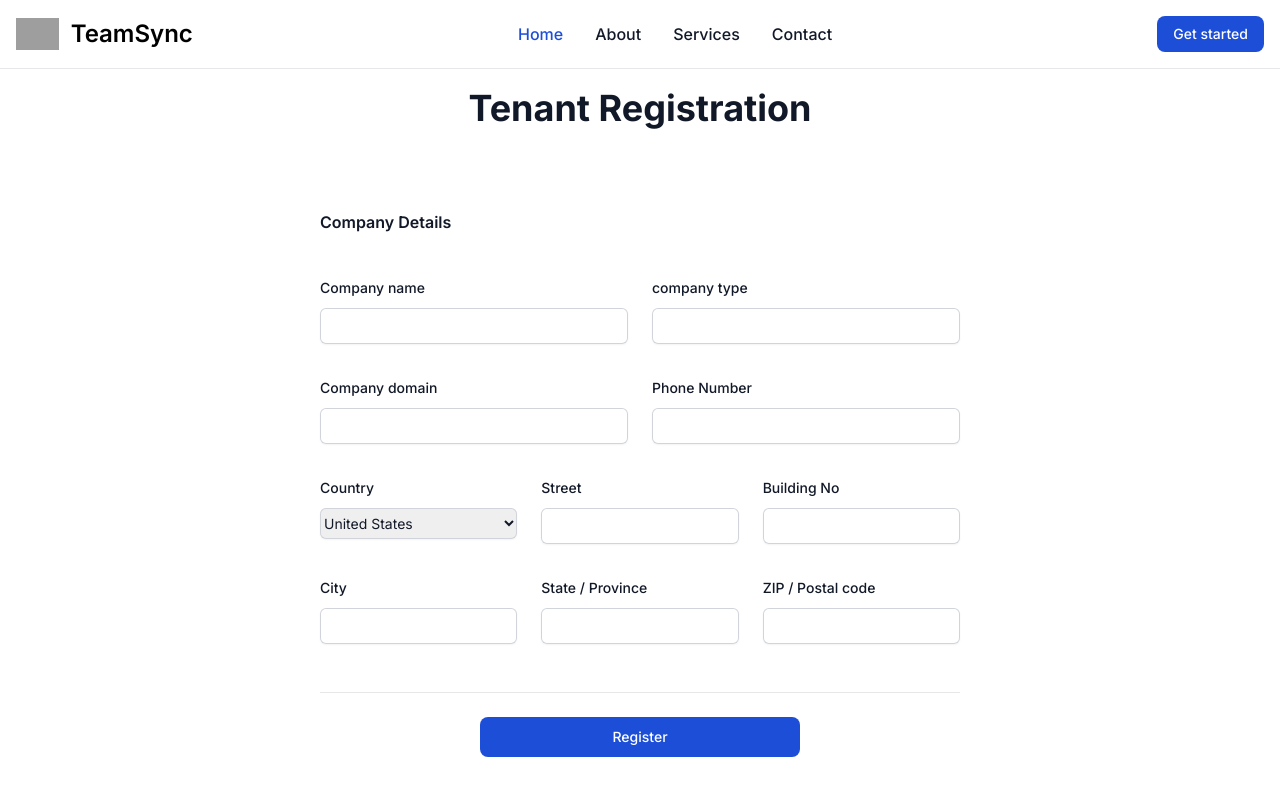
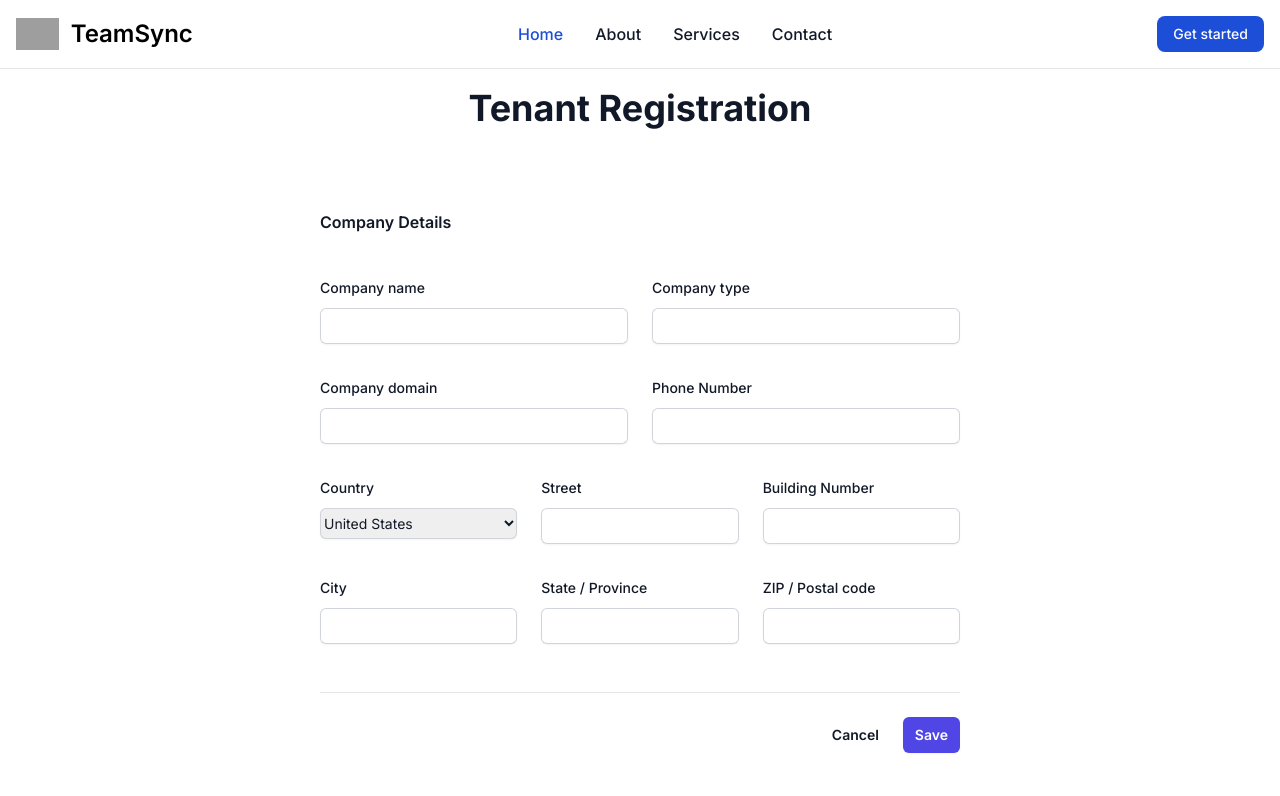
Before and after one commit to jitheshm/TeamSync, a Next.js app in the folder frontend/: page /tenant-registration in a window 1280 px wide. Shown: the top 796 px of the page. Built offline with nearby package versions, Linux system fonts and the light colour scheme; no server answers; grey boxes are pictures that could not be loaded.

Commit message:
tenant registration form linked with api

```diff
--- /dev/null
+++ b/frontend/src/api/tenantService/tenant.ts
@@ -0,0 +1,18 @@
+import instance from "@/axios";
+import { TenantFormData } from "@/components/TenantForm/TenantForm";
+import Cookies from 'js-cookie';
+
+
+export const register = async (formData: TenantFormData) => {
+    try {
+        const response = await instance.post('/tenant-service/v1/tenants', formData, {
+            headers: {
+                Authorization: Cookies.get('team-sync-user-token')
+            }
+
+        })
+        return response.data
+    } catch (error) {
+        throw error
+    }
+}
--- a/frontend/src/components/TenantForm/TenantForm.tsx
+++ b/frontend/src/components/TenantForm/TenantForm.tsx
@@ -1,95 +1,214 @@
-import React from 'react'
+"use client";
+import { register } from '@/api/tenantService/tenant';
+import { useRouter } from 'next/navigation';
+import React, { useState, ChangeEvent, FormEvent } from 'react';
+import { z } from 'zod';
 
-function TenantForm() {
+
+const addressSchema = z.object({
+    building_no: z.string().min(1, 'Building number is required'),
+    city: z.string().min(3, 'City must contain at least 3 letters'),
+    country: z.string().min(3, 'Country must contain at least 3 letters'),
+    postal_code: z.string().regex(/^\d+$/, 'Postal code must contain only digits'),
+    state: z.string().min(2, 'State must contain at least 2 letters'),
+    street: z.string().min(3, 'Street must contain at least 3 letters'),
+});
+
+const tenantSchema = z.object({
+    company_name: z.string().min(3, 'Company name must contain at least 3 letters'),
+    company_type: z.string().min(3, 'Company type must contain at least 3 letters'),
+    address: addressSchema,
+    phone_no: z.string().regex(/^\d+$/, 'Phone number must contain only digits'),
+    domain: z.string().url('Invalid domain').optional().nullable(),
+});
+
+export interface TenantFormData {
+    company_name: string;
+    company_type: string;
+    address: {
+        building_no: string;
+        city: string;
+        country: string;
+        postal_code: string;
+        state: string;
+        street: string;
+    };
+    phone_no: string;
+    domain: string | null;
+}
+
+interface Errors {
+    company_name?: { _errors: string[] };
+    company_type?: { _errors: string[] };
+    address?: {
+        building_no?: { _errors: string[] };
+        city?: { _errors: string[] };
+        country?: { _errors: string[] };
+        postal_code?: { _errors: string[] };
+        state?: { _errors: string[] };
+        street?: { _errors: string[] };
+    };
+    phone_no?: { _errors: string[] };
+    domain?: { _errors: string[] };
+    general?: string;
+}
+
+const TenantForm: React.FC = () => {
+    const [formData, setFormData] = useState<TenantFormData>({
+        company_name: '',
+        company_type: '',
+        address: {
+            building_no: '',
+            city: '',
+            country: '',
+            postal_code: '',
+            state: '',
+            street: '',
+        },
+        phone_no: '',
+        domain: null,
+    });
+    const [errors, setErrors] = useState<Errors>({});
+    const router = useRouter();
+
+    const handleChange = (e: ChangeEvent<HTMLInputElement | HTMLSelectElement>) => {
+        const { name, value } = e.target;
+        if (name.startsWith('address.')) {
+            const addressField = name.split('.')[1];
+            setFormData(prevState => ({
+                ...prevState,
+                address: {
+                    ...prevState.address,
+                    [addressField]: value
+                }
+            }));
+        } else {
+            setFormData(prevState => ({
+                ...prevState,
+                [name]: value
+            }));
+        }
+    };
+
+    const handleSubmit = async (e: FormEvent<HTMLFormElement>) => {
+        e.preventDefault();
+        const result = tenantSchema.safeParse(formData);
+
+        if (result.success) {
+            setErrors({});
+            try {
+                const data = await register(formData);
+                console.log(data);
+                router.push('/');
+            } catch (error: any) {
+                if (error.response) {
+                    const { status, data } = error.response;
+                    setErrors({ general: data.error });
+                } else {
+                    setErrors({ general: "An unexpected error occurred. Please try again later." });
+                }
+            }
+            console.log('Form data:', formData);
+        } else {
+            const formattedErrors = result.error.format();
+            setErrors(formattedErrors);
+        }
+    };
+
     return (
         <div className='bg-white pt-10 h-screen'>
-
             <div>
                 <h4 className="text-3xl font-bold tracki text-center mt-12 sm:text-4xl text-gray-900">Tenant Registration</h4>
             </div>
-            <form className='w-1/2 mx-auto mt-20'>
+            <form className='w-1/2 mx-auto mt-20' onSubmit={handleSubmit}>
                 <div className="space-y-12">
-
                     <div className="border-b border-gray-900/10 pb-12">
                         <h2 className="text-base font-semibold leading-7 text-gray-900">Company Details</h2>
                         <div className="mt-10 grid grid-cols-1 gap-x-6 gap-y-8 sm:grid-cols-6">
                             <div className="sm:col-span-3">
-                                <label htmlFor="company-name" className="block text-sm font-medium leading-6 text-gray-900">Company name</label>
+                                <label htmlFor="company_name" className="block text-sm font-medium leading-6 text-gray-900">Company name</label>
                                 <div className="mt-2">
-                                    <input type="text" name="company-name" id="company-name" autoComplete="given-name" className="block w-full rounded-md border-0 py-1.5 text-gray-900 shadow-sm ring-1 ring-inset ring-gray-300 placeholder:text-gray-400 focus:ring-2 focus:ring-inset focus:ring-indigo-600 sm:text-sm sm:leading-6" />
+                                    <input type="text" name="company_name" id="company_name" autoComplete="given-name" className="block w-full rounded-md border-0 py-1.5 text-gray-900 shadow-sm ring-1 ring-inset ring-gray-300 placeholder:text-gray-400 focus:ring-2 focus:ring-inset focus:ring-indigo-600 sm:text-sm sm:leading-6" value={formData.company_name} onChange={handleChange} />
+                                    {errors.company_name && <span className="text-red-600 text-sm">{errors.company_name._errors[0]}</span>}
                                 </div>
                             </div>
                             <div className="sm:col-span-3">
-                                <label htmlFor="company-type" className="block text-sm font-medium leading-6 text-gray-900">company type</label>
+                                <label htmlFor="company_type" className="block text-sm font-medium leading-6 text-gray-900">Company type</label>
                                 <div className="mt-2">
-                                    <input type="text" name="company-type" id="company-type" className="block w-full rounded-md border-0 py-1.5 text-gray-900 shadow-sm ring-1 ring-inset ring-gray-300 placeholder:text-gray-400 focus:ring-2 focus:ring-inset focus:ring-indigo-600 sm:text-sm sm:leading-6" />
-                                </div>
-                            </div>
-
-                            <div className="sm:col-span-3">
-                                <label htmlFor="company-domain" className="block text-sm font-medium leading-6 text-gray-900">Company domain</label>
-                                <div className="mt-2">
-                                    <input type="text" name="company-domain" id="company-domain" className="block w-full rounded-md border-0 py-1.5 text-gray-900 shadow-sm ring-1 ring-inset ring-gray-300 placeholder:text-gray-400 focus:ring-2 focus:ring-inset focus:ring-indigo-600 sm:text-sm sm:leading-6" />
+                                    <input type="text" name="company_type" id="company_type" className="block w-full rounded-md border-0 py-1.5 text-gray-900 shadow-sm ring-1 ring-inset ring-gray-300 placeholder:text-gray-400 focus:ring-2 focus:ring-inset focus:ring-indigo-600 sm:text-sm sm:leading-6" value={formData.company_type} onChange={handleChange} />
+                                    {errors.company_type && <span className="text-red-600 text-sm">{errors.company_type._errors[0]}</span>}
                                 </div>
                             </div>
                             <div className="sm:col-span-3">
-                                <label htmlFor="phone-number" className="block text-sm font-medium leading-6 text-gray-900">Phone Number</label>
+                                <label htmlFor="domain" className="block text-sm font-medium leading-6 text-gray-900">Company domain</label>
                                 <div className="mt-2">
-                                    <input type="text" name="phone-number" id="phone-number" className="block w-full rounded-md border-0 py-1.5 text-gray-900 shadow-sm ring-1 ring-inset ring-gray-300 placeholder:text-gray-400 focus:ring-2 focus:ring-inset focus:ring-indigo-600 sm:text-sm sm:leading-6" />
+                                    <input type="text" name="domain" id="domain" className="block w-full rounded-md border-0 py-1.5 text-gray-900 shadow-sm ring-1 ring-inset ring-gray-300 placeholder:text-gray-400 focus:ring-2 focus:ring-inset focus:ring-indigo-600 sm:text-sm sm:leading-6" value={formData.domain || ''} onChange={handleChange} />
+                                    {errors.domain && <span className="text-red-600 text-sm">{errors.domain._errors[0]}</span>}
                                 </div>
                             </div>
-
-                            <div className="sm:col-span-2">
-                                <label htmlFor="country" className="block text-sm font-medium leading-6 text-gray-900">Country</label>
+                            <div className="sm:col-span-3">
+                                <label htmlFor="phone_no" className="block text-sm font-medium leading-6 text-gray-900">Phone Number</label>
                                 <div className="mt-2">
-                                    <select id="country" name="country" autoComplete="country-name" className="block w-full rounded-md border-0 py-1.5 text-gray-900 shadow-sm ring-1 ring-inset ring-gray-300 focus:ring-2 focus:ring-inset focus:ring-indigo-600 sm:max-w-xs sm:text-sm sm:leading-6">
-                                        <option>United States</option>
-                                        <option>India</option>
-
-                                    </select>
-                                </div>
-                            </div>
-                            <div className="sm:col-span-2 ">
-                                <label htmlFor="street" className="block text-sm font-medium leading-6 text-gray-900">Street</label>
-                                <div className="mt-2">
-                                    <input type="text" name="street" id="street" className="block w-full rounded-md border-0 py-1.5 text-gray-900 shadow-sm ring-1 ring-inset ring-gray-300 placeholder:text-gray-400 focus:ring-2 focus:ring-inset focus:ring-indigo-600 sm:text-sm sm:leading-6" />
-                                </div>
-                            </div>
-                            <div className="sm:col-span-2 ">
-                                <label htmlFor="building-no" className="block text-sm font-medium leading-6 text-gray-900">Building No</label>
-                                <div className="mt-2">
-                                    <input type="text" name="building-no" id="building-no" className="block w-full rounded-md border-0 py-1.5 text-gray-900 shadow-sm ring-1 ring-inset ring-gray-300 placeholder:text-gray-400 focus:ring-2 focus:ring-inset focus:ring-indigo-600 sm:text-sm sm:leading-6" />
-                                </div>
-                            </div>
-                            <div className="sm:col-span-2 sm:col-start-1">
-                                <label htmlFor="city" className="block text-sm font-medium leading-6 text-gray-900">City</label>
-                                <div className="mt-2">
-                                    <input type="text" name="city" id="city" autoComplete="address-level2" className="block w-full rounded-md border-0 py-1.5 text-gray-900 shadow-sm ring-1 ring-inset ring-gray-300 placeholder:text-gray-400 focus:ring-2 focus:ring-inset focus:ring-indigo-600 sm:text-sm sm:leading-6" />
+                                    <input type="text" name="phone_no" id="phone_no" className="block w-full rounded-md border-0 py-1.5 text-gray-900 shadow-sm ring-1 ring-inset ring-gray-300 placeholder:text-gray-400 focus:ring-2 focus:ring-inset focus:ring-indigo-600 sm:text-sm sm:leading-6" value={formData.phone_no} onChange={handleChange} />
+                                    {errors.phone_no && <span className="text-red-600 text-sm">{errors.phone_no._errors[0]}</span>}
                                 </div>
                             </div>
                             <div className="sm:col-span-2">
-                                <label htmlFor="region" className="block text-sm font-medium leading-6 text-gray-900">State / Province</label>
+                                <label htmlFor="address.country" className="block text-sm font-medium leading-6 text-gray-900">Country</label>
                                 <div className="mt-2">
-                                    <input type="text" name="region" id="region" autoComplete="address-level1" className="block w-full rounded-md border-0 py-1.5 text-gray-900 shadow-sm ring-1 ring-inset ring-gray-300 placeholder:text-gray-400 focus:ring-2 focus:ring-inset focus:ring-indigo-600 sm:text-sm sm:leading-6" />
+                                    <select id="address.country" name="address.country" autoComplete="country-name" className="block w-full rounded-md border-0 py-1.5 text-gray-900 shadow-sm ring-1 ring-inset ring-gray-300 focus:ring-2 focus:ring-inset focus:ring-indigo-600 sm:max-w-xs sm:text-sm sm:leading-6" value={formData.address.country} onChange={handleChange}>
+                                        <option value={'United States'}>United States</option>
+                                        <option value={'India'}>India</option>
+                                    </select>
+                                    {errors.address?.country && <span className="text-red-600 text-sm">{errors.address.country._errors[0]}</span>}
                                 </div>
                             </div>
                             <div className="sm:col-span-2">
-                                <label htmlFor="postal-code" className="block text-sm font-medium leading-6 text-gray-900">ZIP / Postal code</label>
+                                <label htmlFor="address.street" className="block text-sm font-medium leading-6 text-gray-900">Street</label>
                                 <div className="mt-2">
-                                    <input type="text" name="postal-code" id="postal-code" autoComplete="postal-code" className="block w-full rounded-md border-0 py-1.5 text-gray-900 shadow-sm ring-1 ring-inset ring-gray-300 placeholder:text-gray-400 focus:ring-2 focus:ring-inset focus:ring-indigo-600 sm:text-sm sm:leading-6" />
+                                    <input type="text" name="address.street" id="address.street" className="block w-full rounded-md border-0 py-1.5 text-gray-900 shadow-sm ring-1 ring-inset ring-gray-300 placeholder:text-gray-400 focus:ring-2 focus:ring-inset focus:ring-indigo-600 sm:text-sm sm:leading-6" value={formData.address.street} onChange={handleChange} />
+                                    {errors.address?.street && <span className="text-red-600 text-sm">{errors.address.street._errors[0]}</span>}
+                                </div>
+                            </div>
+                            <div className="sm:col-span-2">
+                                <label htmlFor="address.building_no" className="block text-sm font-medium leading-6 text-gray-900">Building Number</label>
+                                <div className="mt-2">
+                                    <input type="text" name="address.building_no" id="address.building_no" className="block w-full rounded-md border-0 py-1.5 text-gray-900 shadow-sm ring-1 ring-inset ring-gray-300 placeholder:text-gray-400 focus:ring-2 focus:ring-inset focus:ring-indigo-600 sm:text-sm sm:leading-6" value={formData.address.building_no} onChange={handleChange} />
+                                    {errors.address?.building_no && <span className="text-red-600 text-sm">{errors.address.building_no._errors[0]}</span>}
+                                </div>
+                            </div>
+                            <div className="sm:col-span-2">
+                                <label htmlFor="address.city" className="block text-sm font-medium leading-6 text-gray-900">City</label>
+                                <div className="mt-2">
+                                    <input type="text" name="address.city" id="address.city" className="block w-full rounded-md border-0 py-1.5 text-gray-900 shadow-sm ring-1 ring-inset ring-gray-300 placeholder:text-gray-400 focus:ring-2 focus:ring-inset focus:ring-indigo-600 sm:text-sm sm:leading-6" value={formData.address.city} onChange={handleChange} />
+                                    {errors.address?.city && <span className="text-red-600 text-sm">{errors.address.city._errors[0]}</span>}
+                                </div>
+                            </div>
+                            <div className="sm:col-span-2">
+                                <label htmlFor="address.state" className="block text-sm font-medium leading-6 text-gray-900">State / Province</label>
+                                <div className="mt-2">
+                                    <input type="text" name="address.state" id="address.state" className="block w-full rounded-md border-0 py-1.5 text-gray-900 shadow-sm ring-1 ring-inset ring-gray-300 placeholder:text-gray-400 focus:ring-2 focus:ring-inset focus:ring-indigo-600 sm:text-sm sm:leading-6" value={formData.address.state} onChange={handleChange} />
+                                    {errors.address?.state && <span className="text-red-600 text-sm">{errors.address.state._errors[0]}</span>}
+                                </div>
+                            </div>
+                            <div className="sm:col-span-2">
+                                <label htmlFor="address.postal_code" className="block text-sm font-medium leading-6 text-gray-900">ZIP / Postal code</label>
+                                <div className="mt-2">
+                                    <input type="text" name="address.postal_code" id="address.postal_code" autoComplete="postal-code" className="block w-full rounded-md border-0 py-1.5 text-gray-900 shadow-sm ring-1 ring-inset ring-gray-300 placeholder:text-gray-400 focus:ring-2 focus:ring-inset focus:ring-indigo-600 sm:text-sm sm:leading-6" value={formData.address.postal_code} onChange={handleChange} />
+                                    {errors.address?.postal_code && <span className="text-red-600 text-sm">{errors.address.postal_code._errors[0]}</span>}
                                 </div>
                             </div>
                         </div>
                     </div>
+                </div>
 
-                </div>
-                <div className="mt-6 flex items-center justify-center">
-
-                    <button type="submit" className="w-1/2 text-white bg-blue-700 hover:bg-blue-800 focus:ring-4 focus:outline-none focus:ring-blue-300 font-medium rounded-lg text-sm px-5 py-2.5 text-center dark:bg-blue-600 dark:hover:bg-blue-700 dark:focus:ring-blue-800">Register</button>
+                <div className="mt-6 flex items-center justify-end gap-x-6">
+                    <button type="button" className="text-sm font-semibold leading-6 text-gray-900">Cancel</button>
+                    <button type="submit" className="rounded-md bg-indigo-600 px-3 py-2 text-sm font-semibold text-white shadow-sm hover:bg-indigo-500 focus-visible:outline focus-visible:outline-2 focus-visible:outline-offset-2 focus-visible:outline-indigo-600">Save</button>
                 </div>
             </form>
         </div>
-    )
-}
+    );
+};
 
-export default TenantForm
+export default TenantForm;
```
